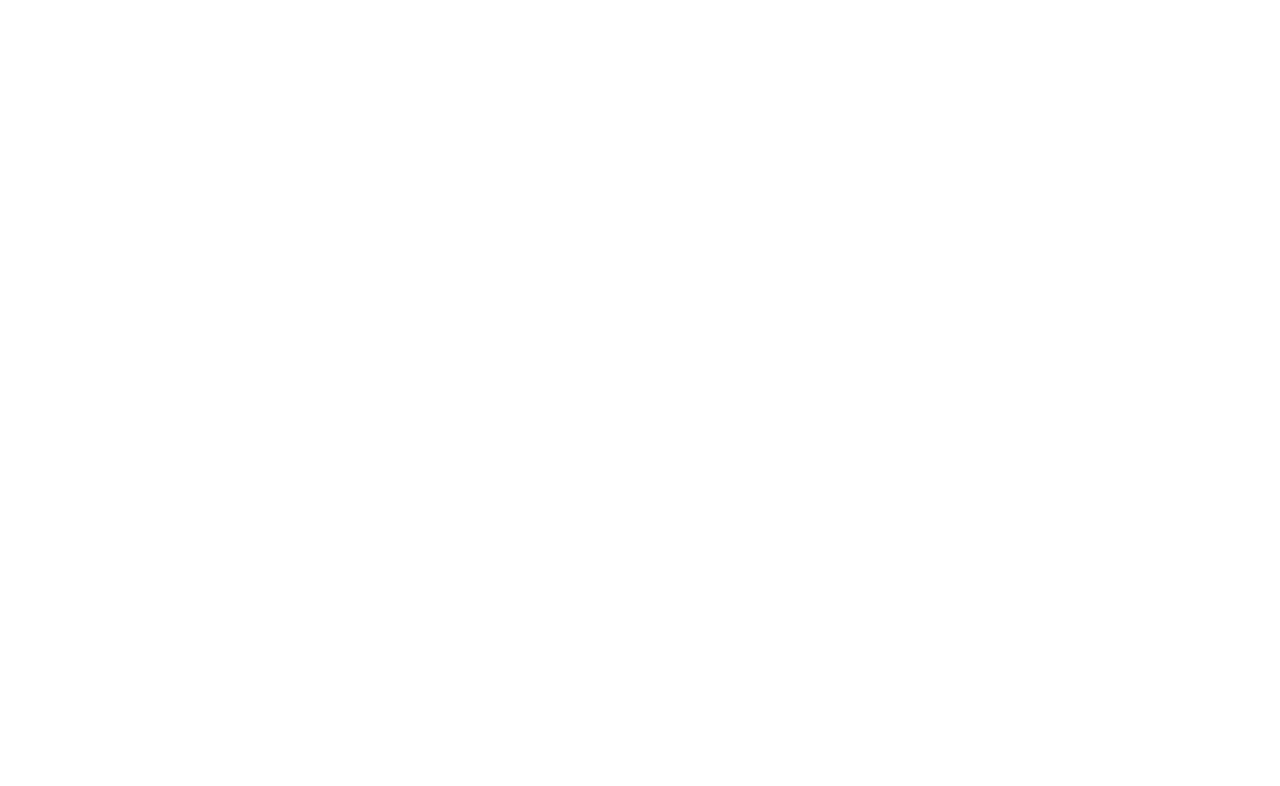
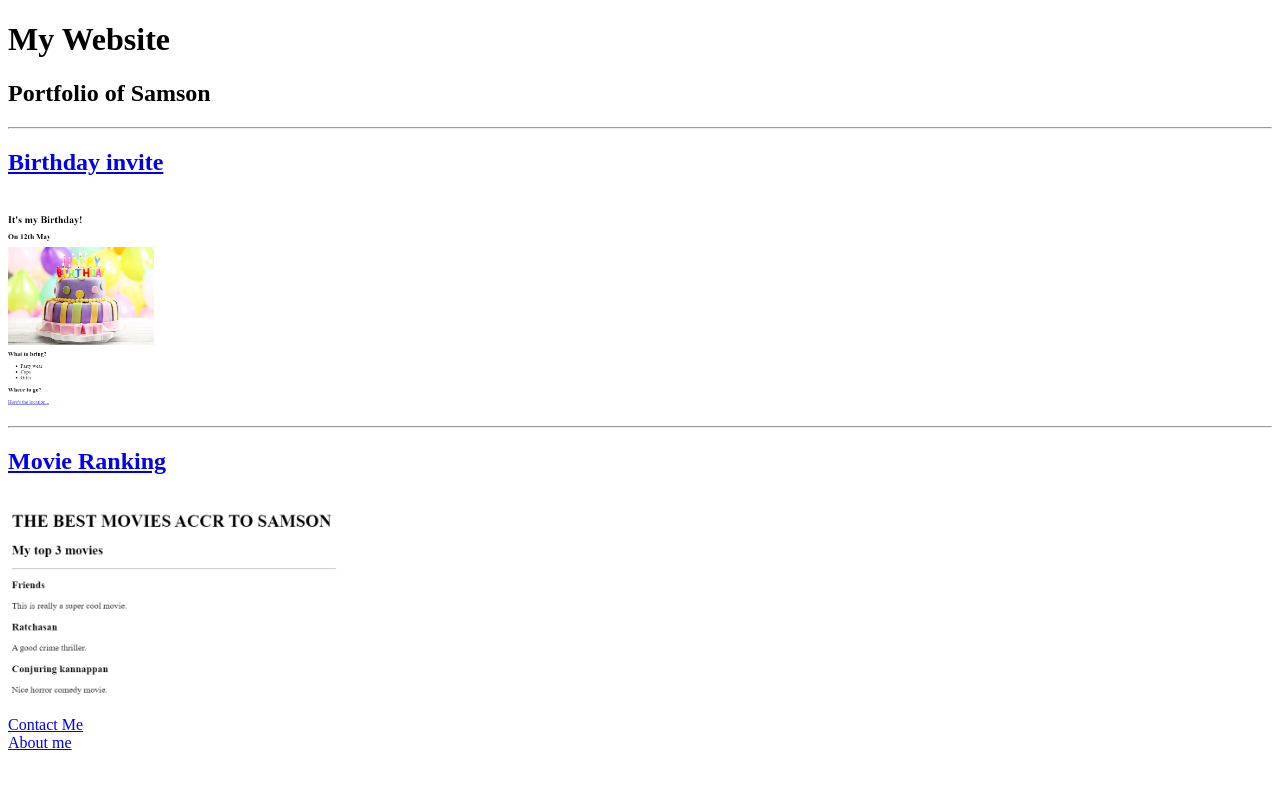
Before and after one commit to Samson-codencode/html-portfolio, a plain HTML site: page index.html in a window 1280 px wide. Drawn offline with Linux system fonts and the light colour scheme.

Commit message:
index.html

```diff
--- a/index.html
+++ b/index.html
@@ -1,15 +1,42 @@
 <!-- TODO 1: Create the HTML Boilerplate -->
 
+<!DOCTYPE html>
+<html lang="en">
+
+<head>
+    <meta charset="UTF-8">
+    <title>Samson's portfolio</title>
+</head>
+
+<body>
 <!-- TODO 2: Add Your previous projects' HTML into the public folder -->
+
 
 <!-- TODO 3: Take screenshots of your project previews and add the images to the images folder -->
 
 <!-- TODO 4: Add titles/subtitles etc. -->
+<h1>My Website</h1>
+<h2>Portfolio of Samson</h2>
+<hr />
 
 <!-- TODO 5: Add a link to the project pages -->
-
+<h2><a href="./public/birthday-invite.html">Birthday invite</a></h2>
+<br />
+<img src="./assets/images/Birthday_invite.png" height="200" alt="Birthday project picture"/>
+<hr />
+<h2><a href="./public/movie-ranking.html">Movie Ranking</a></h2>
+<br />
+<img src="./assets/images/Movie_Ranking.png" height="200" alt="Movie Ranking project picture"/>
+<br /.
 <!-- TODO 6: Add images to show the project previews
 HINT for TODO 6: You can use the height attribute set to 200 to make the image smaller:
 https://developer.mozilla.org/en-US/docs/Web/HTML/Element/img#attr-height -->
 
 <!-- TODO 7: Add the Contact Me and About Me page links -->
+<a href="./public/contact.html">Contact Me</a>
+<br />
+<a href="./public/about.html">About me</a>
+
+
+</body>
+</html>
```
